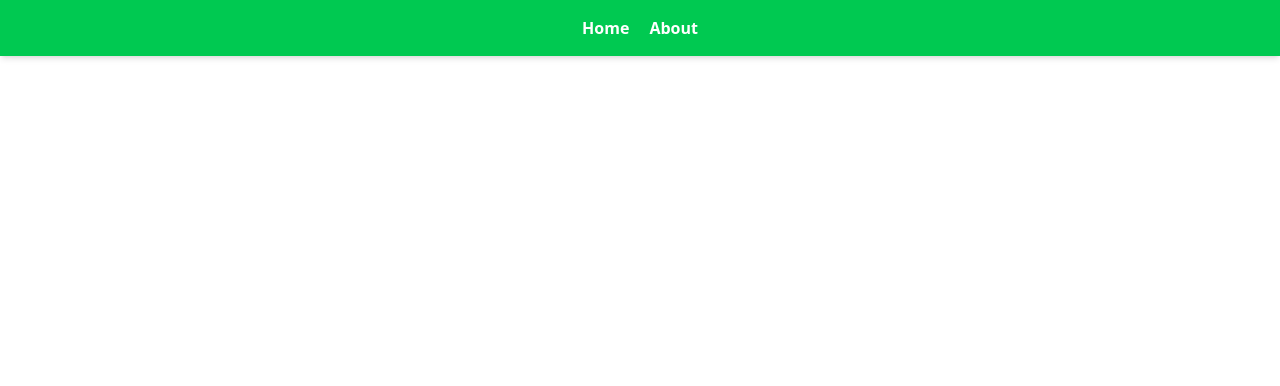
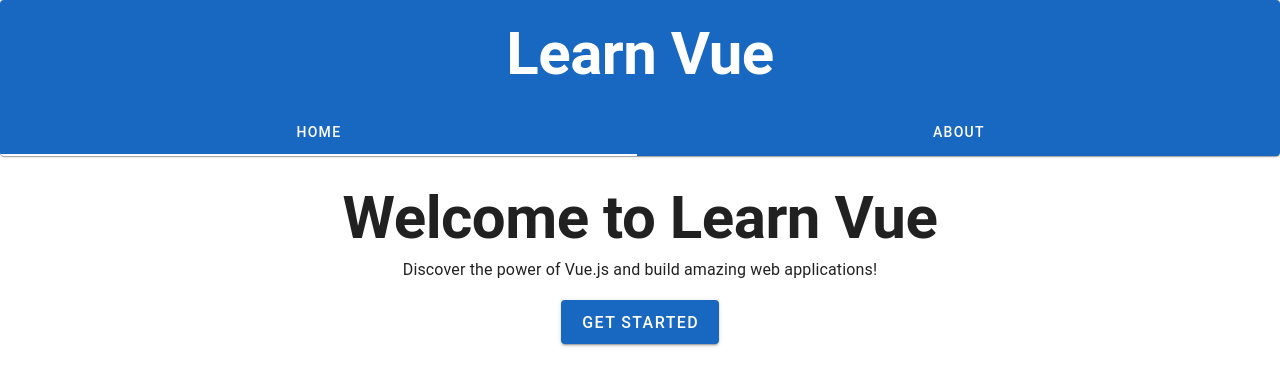
Before and after one commit to ujangbedog/learn-vue, a Vue app: page / in a window 1280 px wide. Shown: the top 386 px of the page. Built offline with nearby package versions, Linux system fonts and the light colour scheme; the HTML template or start-up script is replaced by a standard one.

Commit message:
layouting

```diff
--- a/src/App.vue
+++ b/src/App.vue
@@ -1,15 +1,13 @@
 <script setup lang="ts">
-import { RouterView } from 'vue-router';
-import Navbar from './components/Navbar.vue';
+import { RouterView } from "vue-router";
+import Navbar from "./components/Navbar.vue";
 </script>
 
 <template>
-  <Navbar />
-  <RouterView />
+  <v-app>
+    <Navbar />
+    <v-container>
+      <RouterView />
+    </v-container>
+  </v-app>
 </template>
-
-<style scoped>
-.logo {
-  display: block;
-}
-</style>
--- a/src/components/Navbar.vue
+++ b/src/components/Navbar.vue
@@ -1,13 +1,42 @@
 <template>
-    <nav class="navbar fixed top-0 left-0 w-full bg-green-500 shadow-md p-4 flex justify-center gap-5">
-      <RouterLink to="/" class="nav-link text-white font-bold transition duration-300 hover:text-gray-900">Home</RouterLink>
-      <RouterLink to="/about" class="nav-link text-white font-bold transition duration-300 hover:text-gray-900">About</RouterLink>
-    </nav>
-  </template>
+  <v-card color="primary">
+    <v-card-title class="text-center justify-center py-6 text-white">
+      <h1 class="font-weight-bold text-h2">
+        Learn Vue
+      </h1>
+    </v-card-title>
 
-  <script setup>
-  import { RouterLink } from 'vue-router';
-  </script>
+    <v-tabs v-model="tab" bg-color="transparent" color="white" grow>
+      <v-tab v-for="item in items" :key="item.text" :to="item.route">
+        {{ item.text }}
+      </v-tab>
+    </v-tabs>
+  </v-card>
+</template>
 
-  <style scoped>
-  </style>
+<script setup>
+import { ref, watch } from "vue";
+import { useRoute } from "vue-router";
+
+const route = useRoute();
+const tab = ref(route.path);
+
+const items = ref([
+  { text: "Home", route: "/" },
+  { text: "About", route: "/about" },
+]);
+
+watch(route, () => {
+  tab.value = route.path;
+});
+</script>
+
+<style scoped>
+/* Sesuaikan warna agar lebih kontras */
+.bg-basil {
+  background-color: #1976d2 !important; /* Ganti dengan warna Vuetify */
+}
+.text-white {
+  color: #fff !important;
+}
+</style>
--- a/src/main.ts
+++ b/src/main.ts
@@ -6,9 +6,43 @@ import { createPinia } from "pinia";
 import App from "./App.vue";
 import router from "./router";
 
+// Vuetify
+import "vuetify/styles";
+import { createVuetify } from "vuetify";
+import {
+  VApp,
+  VAppBar,
+  VTabs,
+  VTab,
+  VContainer,
+  VRow,
+  VCol,
+  VBtn,
+  VCard,
+  VCardTitle,
+} from "vuetify/components";
+import * as directives from "vuetify/directives";
+
+const vuetify = createVuetify({
+  components: {
+    VApp,
+    VAppBar,
+    VTabs,
+    VTab,
+    VContainer,
+    VRow,
+    VCol,
+    VBtn,
+    VCard,
+    VCardTitle,
+  },
+  directives,
+});
+
 const app = createApp(App);
 
 app.use(createPinia());
+app.use(vuetify);
 app.use(router);
 
 app.mount("#app");
--- a/src/views/HomeView.vue
+++ b/src/views/HomeView.vue
@@ -1,9 +1,15 @@
-<script setup lang="ts">
-import TheWelcome from '../components/TheWelcome.vue'
-</script>
-
 <template>
-  <main>
-    <!-- <TheWelcome /> -->
-  </main>
+  <v-container>
+    <v-row justify="center">
+      <v-col cols="12" md="8" class="text-center">
+        <h1 class="text-h2 font-weight-bold">Welcome to Learn Vue</h1>
+        <p class="text-subtitle-1 mt-2">
+          Discover the power of Vue.js and build amazing web applications!
+        </p>
+        <v-btn color="primary" class="mt-4" size="large" to="/about">
+          Get Started
+        </v-btn>
+      </v-col>
+    </v-row>
+  </v-container>
 </template>
```
